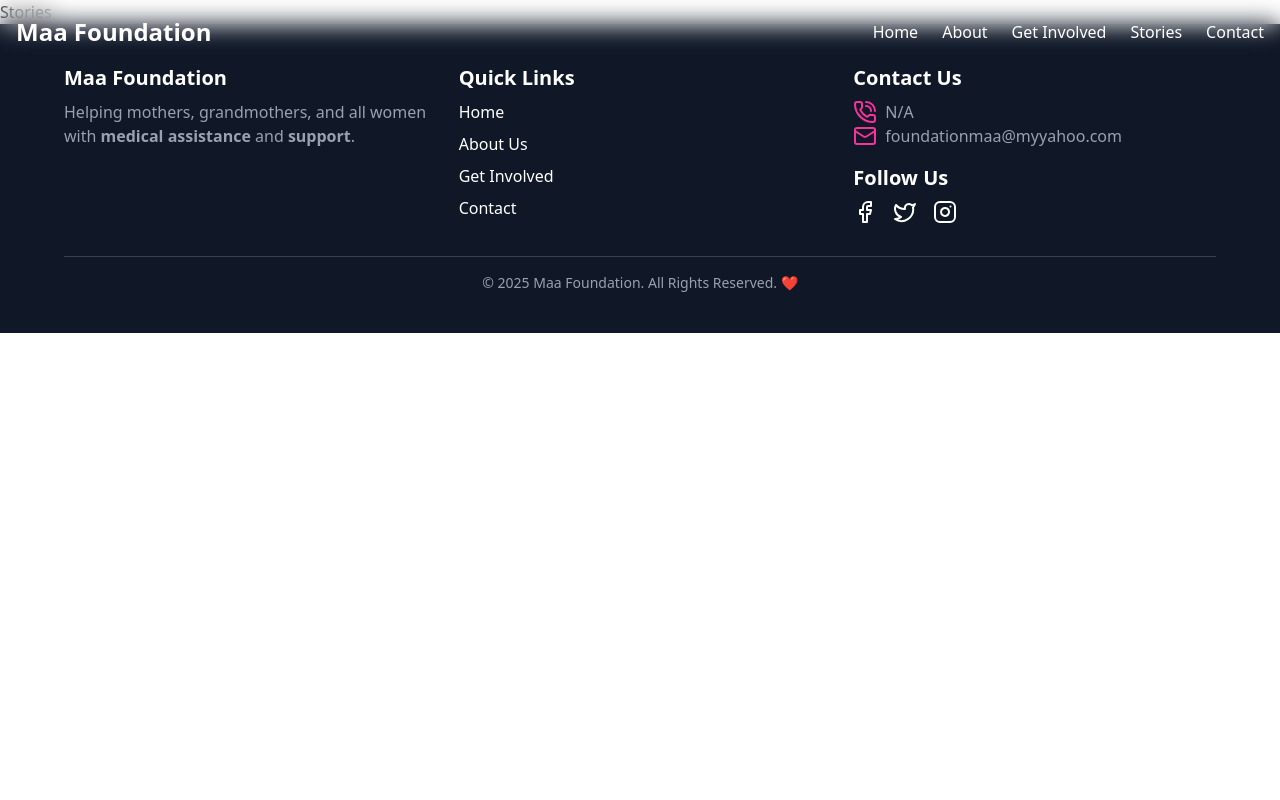
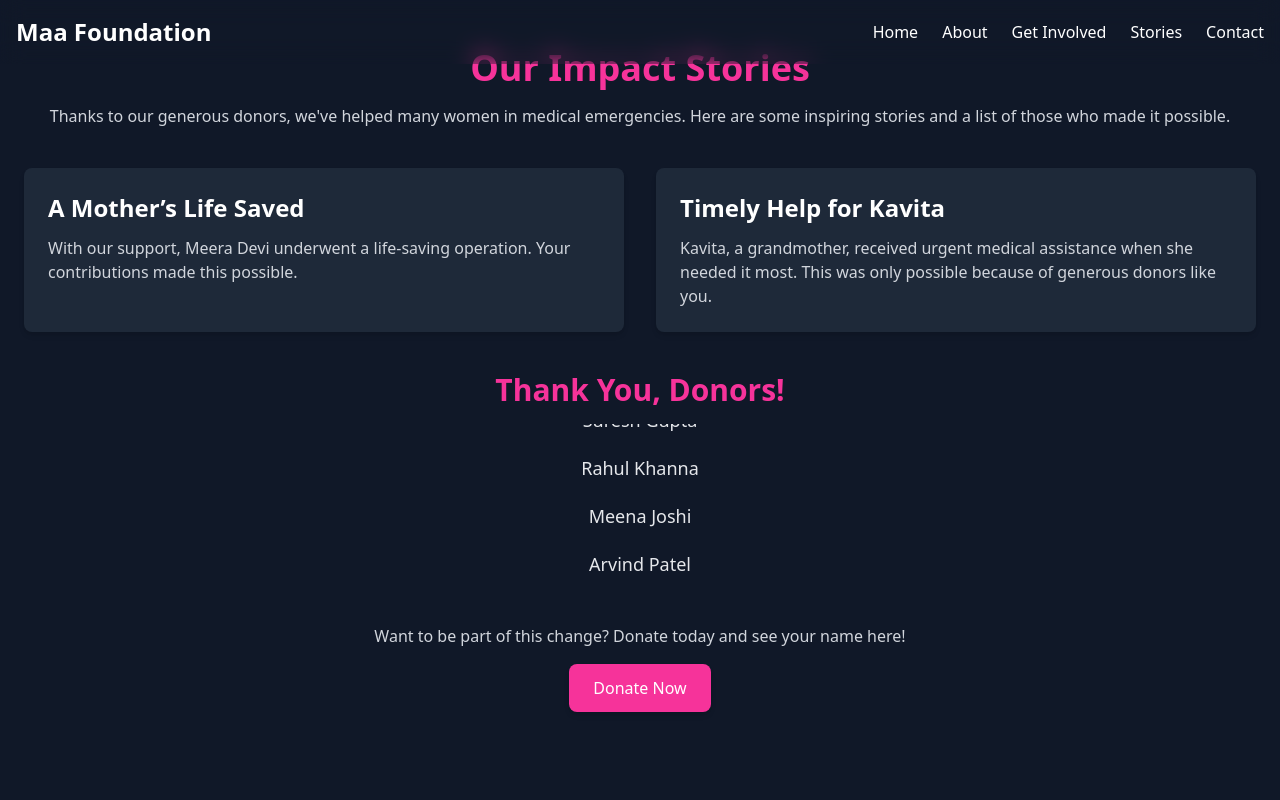
Before and after one commit to ANKITKUMAR1809/MaaFoundation, a React (Vite) app: page /stories in a window 1280 px wide. Shown: the top 800 px of the page. Built offline with nearby package versions, Linux system fonts and the light colour scheme.

Commit message:
all done

```diff
--- a/src/pages/Stories.jsx
+++ b/src/pages/Stories.jsx
@@ -1,9 +1,75 @@
-import React from 'react'
+import { motion } from "framer-motion";
+
+const donors = [
+  "Anjali Sharma",
+  "Rohan Mehta",
+  "Priya Verma",
+  "Amit Singh",
+  "Neha Kapoor",
+  "Suresh Gupta",
+  "Rahul Khanna",
+  "Meena Joshi",
+  "Arvind Patel",
+  "Sunita Desai",
+  // Add more donor names here manually
+];
 
 const Stories = () => {
   return (
-    <div>Stories</div>
-  )
-}
+    <div className="bg-gray-900 min-h-screen text-white px-6 py-12">
+      {/* Introduction Section */}
+      <div className="text-center">
+        <h1 className="text-4xl font-bold text-pink-500">Our Impact Stories</h1>
+        <p className="mt-4 text-gray-300">
+          Thanks to our generous donors, we've helped many women in medical emergencies.
+          Here are some inspiring stories and a list of those who made it possible.
+        </p>
+      </div>
 
-export default Stories
+      {/* Success Stories Section */}
+      <div className="mt-10 grid md:grid-cols-2 gap-8">
+        <div className="bg-gray-800 p-6 rounded-lg shadow-md">
+          <h2 className="text-2xl font-bold text-white">A Mother’s Life Saved</h2>
+          <p className="text-gray-300 mt-3">
+            With our support, Meera Devi underwent a life-saving operation. Your contributions made this possible.
+          </p>
+        </div>
+        <div className="bg-gray-800 p-6 rounded-lg shadow-md">
+          <h2 className="text-2xl font-bold text-white">Timely Help for Kavita</h2>
+          <p className="text-gray-300 mt-3">
+            Kavita, a grandmother, received urgent medical assistance when she needed it most.
+            This was only possible because of generous donors like you.
+          </p>
+        </div>
+      </div>
+
+      {/* Auto-Scrolling Donor List */}
+      <div className="mt-10 text-center">
+        <h2 className="text-3xl font-bold text-pink-500">Thank You, Donors!</h2>
+        <div className="relative overflow-hidden h-40 mt-4">
+          <motion.div
+            animate={{ y: ["0%", "-100%"] }}
+            transition={{ repeat: Infinity, duration: 10, ease: "linear" }}
+            className="text-lg text-gray-200 space-y-3"
+          >
+            {donors.map((donor, index) => (
+              <p key={index} className="py-1">{donor}</p>
+            ))}
+          </motion.div>
+        </div>
+      </div>
+
+      {/* Call to Action */}
+      <div className="mt-10 text-center">
+        <p className="text-gray-300">
+          Want to be part of this change? Donate today and see your name here!
+        </p>
+        <a href="/get-involved" className="mt-4 inline-block px-6 py-3 bg-pink-500 text-white rounded-lg shadow-md hover:bg-pink-600 transition">
+          Donate Now
+        </a>
+      </div>
+    </div>
+  );
+};
+
+export default Stories;
```
